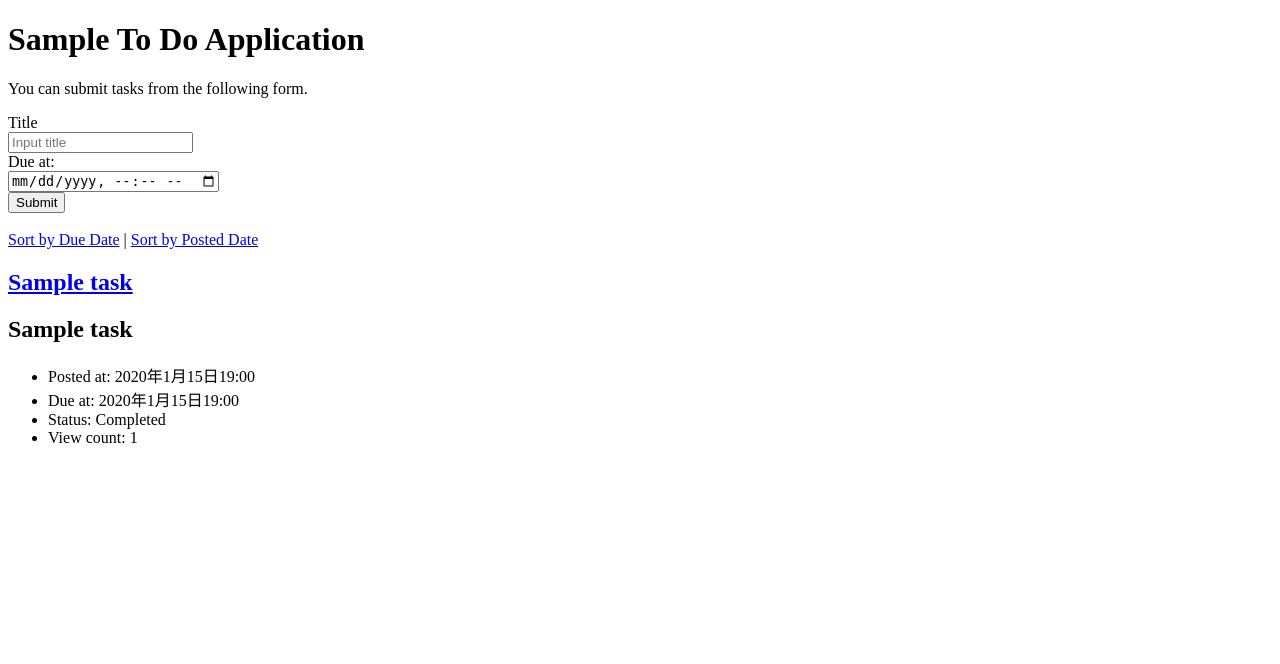
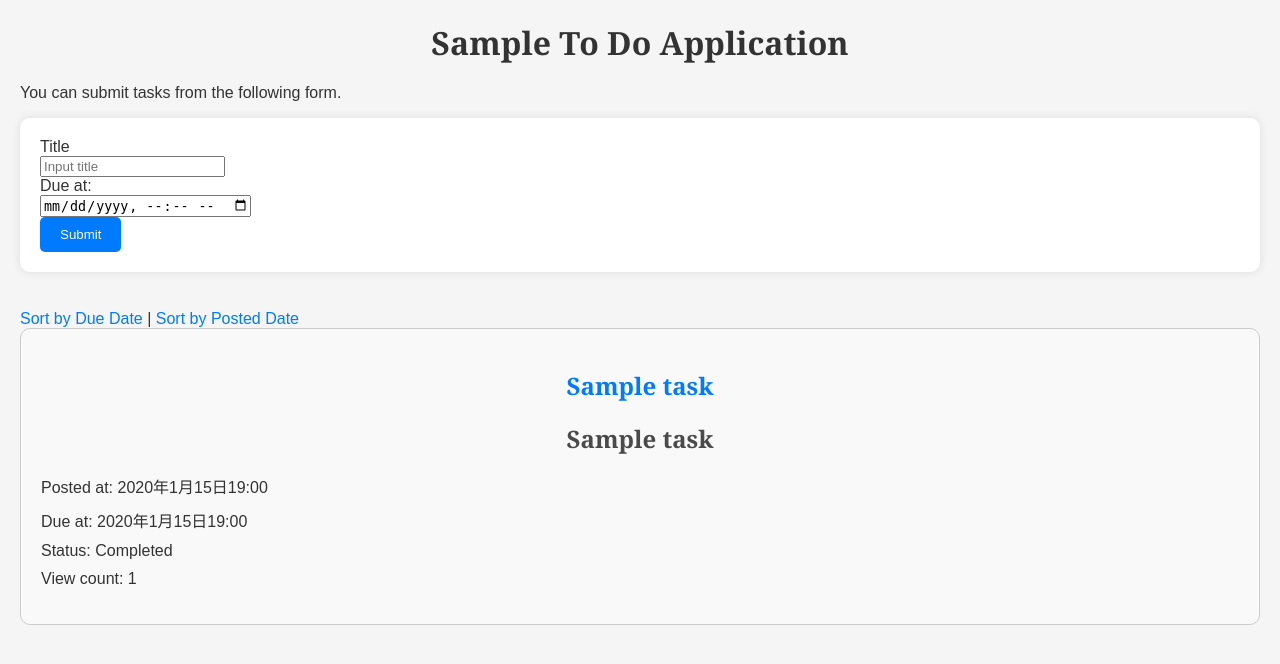
Before and after one commit to north-norr/django-test-exercise, a Django app: page / in a window 1280 px wide. Shown: the top 664 px of the page. Run offline with Django 5.2, Linux system fonts and the light colour scheme; tables that the repository leaves empty hold one stand-in row (values such as "Sample post").

Commit message:
cssの追加

```diff
--- a/config/settings.py
+++ b/config/settings.py
@@ -116,7 +116,11 @@ USE_TZ = True
 # Static files (CSS, JavaScript, Images)
 # https://docs.djangoproject.com/en/5.0/howto/static-files/
 
-STATIC_URL = 'static/'
+STATIC_URL = '/static/'
+
+STATICFILES_DIRS = [
+    BASE_DIR / "todo/static",
+]
 
 # Default primary key field type
 # https://docs.djangoproject.com/en/5.0/ref/settings/#default-auto-field
--- /dev/null
+++ b/todo/static/css/index.css
@@ -0,0 +1,46 @@
+form {
+    margin-bottom: 20px;
+    background: #fff;
+    padding: 20px;
+    border-radius: 10px;
+    box-shadow: 0 0 10px rgba(0, 0, 0, 0.1);
+}
+
+div.text {
+    border: 1px solid #ccc;
+    padding: 20px;
+    margin-bottom: 20px;
+    border-radius: 10px;
+    background: #f9f9f9;
+    transition: transform 0.3s ease;
+}
+
+div.text:hover {
+    transform: translateY(-5px);
+}
+
+ul {
+    list-style-type: none;
+    padding: 0;
+}
+
+ul li {
+    margin-bottom: 10px;
+}
+
+a {
+    color: #007BFF;
+    text-decoration: none;
+    transition: color 0.3s ease;
+}
+
+a:hover {
+    color: #0056b3;
+    text-decoration: underline;
+}
+
+h1 {
+    color: #333;
+    margin-bottom: 20px;
+    text-align: center;
+}
--- /dev/null
+++ b/todo/static/css/style.css
@@ -0,0 +1,55 @@
+body {
+    font-family: 'Arial', sans-serif;
+    margin: 20px;
+    background-color: #f5f5f5;
+    color: #333;
+}
+
+h1, h2 {
+    color: #4a4a4a;
+    font-family: 'Georgia', serif;
+    text-align: center;
+}
+
+a {
+    color: #007BFF;
+    text-decoration: none;
+    transition: color 0.3s ease;
+}
+
+a:hover {
+    color: #0056b3;
+    text-decoration: underline;
+}
+
+button {
+    background-color: #007BFF;
+    color: white;
+    border: none;
+    padding: 10px 20px;
+    border-radius: 5px;
+    cursor: pointer;
+    transition: background-color 0.3s ease;
+}
+
+button:hover {
+    background-color: #0056b3;
+}
+
+.container {
+    max-width: 800px;
+    margin: 0 auto;
+    background: #fff;
+    padding: 20px;
+    border-radius: 10px;
+    box-shadow: 0 0 10px rgba(0, 0, 0, 0.1);
+}
+
+header, footer {
+    background: #333;
+    color: #fff;
+    text-align: center;
+    padding: 10px 0;
+    border-radius: 10px;
+    margin-bottom: 20px;
+}
--- a/todo/templates/todo/detail.html
+++ b/todo/templates/todo/detail.html
@@ -6,6 +6,8 @@
     <title>To Do Application</title>
     <meta charset="UTF-8">
     <meta name="author" content="INIAD">
+    <link rel="stylesheet" type="text/css" href="{% static 'css/style.css' %}">
+    <link rel="stylesheet" type="text/css" href="{% static 'css/detail.css' %}">
   </head>
 
   <body>
--- a/todo/templates/todo/edit.html
+++ b/todo/templates/todo/edit.html
@@ -6,6 +6,8 @@
     <title>To Do Application</title>
     <meta charset="UTF-8">
     <meta name="author" content="INIAD">
+    <link rel="stylesheet" type="text/css" href="{% static 'css/style.css' %}">
+    <link rel="stylesheet" type="text/css" href="{% static 'css/edit.css' %}">
   </head>
 
   <body>
--- a/todo/templates/todo/index.html
+++ b/todo/templates/todo/index.html
@@ -6,6 +6,8 @@
     <title>To Do Application</title>
     <meta charset="UTF-8">
     <meta name="author" content="INIAD">
+    <link rel="stylesheet" type="text/css" href="{% static 'css/style.css' %}">
+    <link rel="stylesheet" type="text/css" href="{% static 'css/index.css' %}">
   </head>
 
   <body>
```
Also changed, not shown: todo/static/css/detail.css (added, +29 -0 lines), todo/static/css/edit.css (added, +37 -0 lines).
